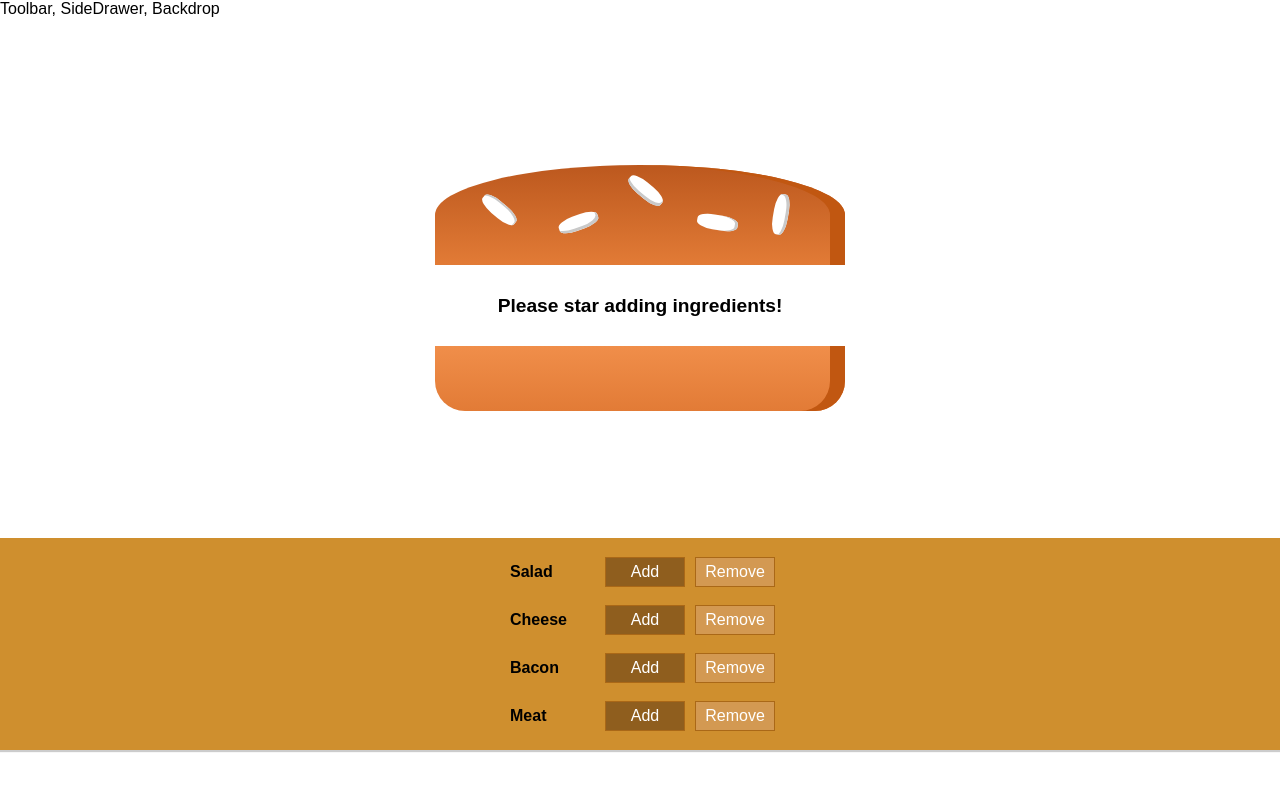
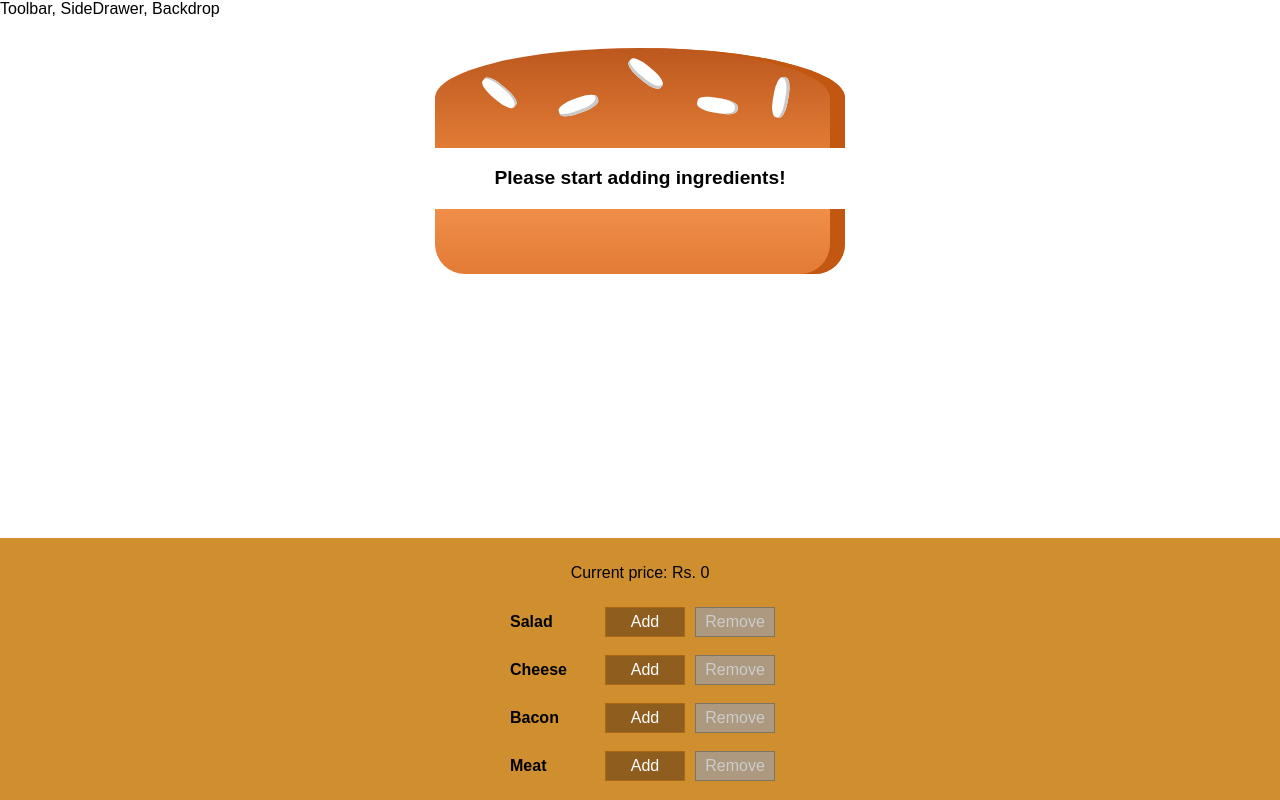
Before and after one commit to sarthak-sehgal/react-app, a React app: page / in a window 1280 px wide. Built offline with nearby package versions, Linux system fonts and the light colour scheme.

Commit message:
Disabled add/remove according to conditions, added total price to build controls

```diff
--- a/src/components/Burger/BuildControls/BuildControl/BuildControl.js
+++ b/src/components/Burger/BuildControls/BuildControl/BuildControl.js
@@ -6,8 +6,8 @@ const buildControl = (props) => {
     return (
         <div className={classes.BuildControl}>
             <div className={classes.Label}>{props.label}</div>
-            <button className={classes.More}>Add</button>
-            <button className={classes.Less}>Remove</button>
+            <button className={classes.More} onClick={props.onAddClick} disabled={props.isAddDisabled}>Add</button>
+            <button className={classes.Less} onClick={props.onRemoveClick} disabled={props.isRemoveDisabled}>Remove</button>
         </div>
     );
 }
--- a/src/components/Burger/BuildControls/BuildControls.js
+++ b/src/components/Burger/BuildControls/BuildControls.js
@@ -13,9 +13,10 @@ const buildControls = (props) => {
 
     return (
         <div className={classes.BuildControls}>
+            <p>Current price: Rs. {props.price}</p>
             {controls.map(control => {
                 return (
-                    <BuildControl key={control.type} label={control.label}/>
+                    <BuildControl key={control.type} label={control.label} onAddClick={() => props.addClicked(control.type)} onRemoveClick={() => props.removeClicked(control.type)} isAddDisabled={props.addDisabledState[control.type]} isRemoveDisabled={props.removeDisabledState[control.type]}/>
                 )
             })}
         </div>
--- a/src/components/Burger/Burger.css
+++ b/src/components/Burger/Burger.css
@@ -1,11 +1,7 @@
 .burger {
-    display: flex;
-    flex-direction: column;
-    justify-content: center;
-    align-items: center;
     width: 40%;
     height: 500px;
-    overflow: auto;
+    overflow: scroll;
     margin: auto;
     text-align: center;
     font-size: 1.2em;
--- a/src/components/Burger/Burger.js
+++ b/src/components/Burger/Burger.js
@@ -11,7 +11,7 @@ const burger = (props) => {
 		})
 		.reduce((arr,el) => arr.concat(el), []);
 	if(transformedIngredients.length === 0)
-		transformedIngredients = <p>Please star adding ingredients!</p>;
+		transformedIngredients = <p>Please start adding ingredients!</p>;
 	return (
 		<div className={classes.burger}>
 			<BurgerIngredient type="bread-top" />
--- a/src/containers/BurgerBuilder/BurgerBuilder.js
+++ b/src/containers/BurgerBuilder/BurgerBuilder.js
@@ -2,6 +2,13 @@ import React, {Component} from 'react';
 import Aux from '../../hoc/Aux.js';
 import Burger from '../../components/Burger/Burger';
 import BuildControls from '../../components/Burger/BuildControls/BuildControls';
+
+const INGRIDIENT_PRICES = {
+    salad: 20,
+    bacon: 30,
+    cheese: 15,
+    meat: 50
+}
 
 class BurgerBuilder extends Component {
     state = {
@@ -10,13 +17,77 @@ class BurgerBuilder extends Component {
             bacon: 0,
             cheese: 0,
             meat: 0
+        },
+        addDisabledState: {
+            salad: false,
+            bacon: false,
+            cheese: false,
+            meat: false
+        },
+        removeDisabledState: {
+            salad: true,
+            bacon: true,
+            cheese: true,
+            meat: true
+        },
+        totalPrice: 0
+    }
+
+    addIngredientHandler = (type) => {
+        const oldCount = this.state.ingredients[type];
+        const updatedCount = oldCount + 1;
+        if(oldCount<2) {
+            const updatedIngredients = {...this.state.ingredients};
+            updatedIngredients[type] = updatedCount;
+            const priceAdded = INGRIDIENT_PRICES[type];
+            const updatedPrice = this.state.totalPrice + priceAdded;
+            this.setState({ingredients: updatedIngredients, totalPrice: updatedPrice});
+        }
+        else {
+            alert('You can not add any more ' + type + 's!');
+        }
+        if(updatedCount===2) {
+            let addDisabledState = this.state.addDisabledState;
+            addDisabledState[type] = true;
+            this.setState({addDisabledState: addDisabledState});
+        }
+        if(updatedCount>0) {
+            let removeDisabledState = this.state.removeDisabledState;
+            removeDisabledState[type] = false;
+            this.setState({removeDisabledState: removeDisabledState});
         }
     }
+
+    removeIngredientHandler = (type) => {
+        const oldCount = this.state.ingredients[type];
+        const updatedCount = oldCount - 1;
+        if(oldCount>0) {
+            const updatedIngredients = {...this.state.ingredients};
+            updatedIngredients[type] = updatedCount;
+            const priceDeduction = INGRIDIENT_PRICES[type];
+            const updatedPrice = this.state.totalPrice - priceDeduction;
+            this.setState({ingredients: updatedIngredients, totalPrice: updatedPrice});
+        }
+        else {
+            alert('Please add at least one ' + type + '!');
+        }
+        if(updatedCount<2) {
+            let addDisabledState = this.state.addDisabledState;
+            addDisabledState[type] = false;
+            this.setState({addDisabledState: addDisabledState});
+        }
+        if(updatedCount===0) {
+            let removeDisabledState = this.state.removeDisabledState;
+            removeDisabledState[type] = true;
+            this.setState({removeDisabledState: removeDisabledState});
+        }
+    }
+
     render () {
         return (
             <Aux>
                 <Burger ingredients={this.state.ingredients} />
-                <BuildControls />
+                <BuildControls price={this.state.totalPrice} addClicked={this.addIngredientHandler} removeClicked={this.removeIngredientHandler} addDisabledState={this.state.addDisabledState} removeDisabledState={this.state.removeDisabledState} />
             </Aux>
         )
     }
```
